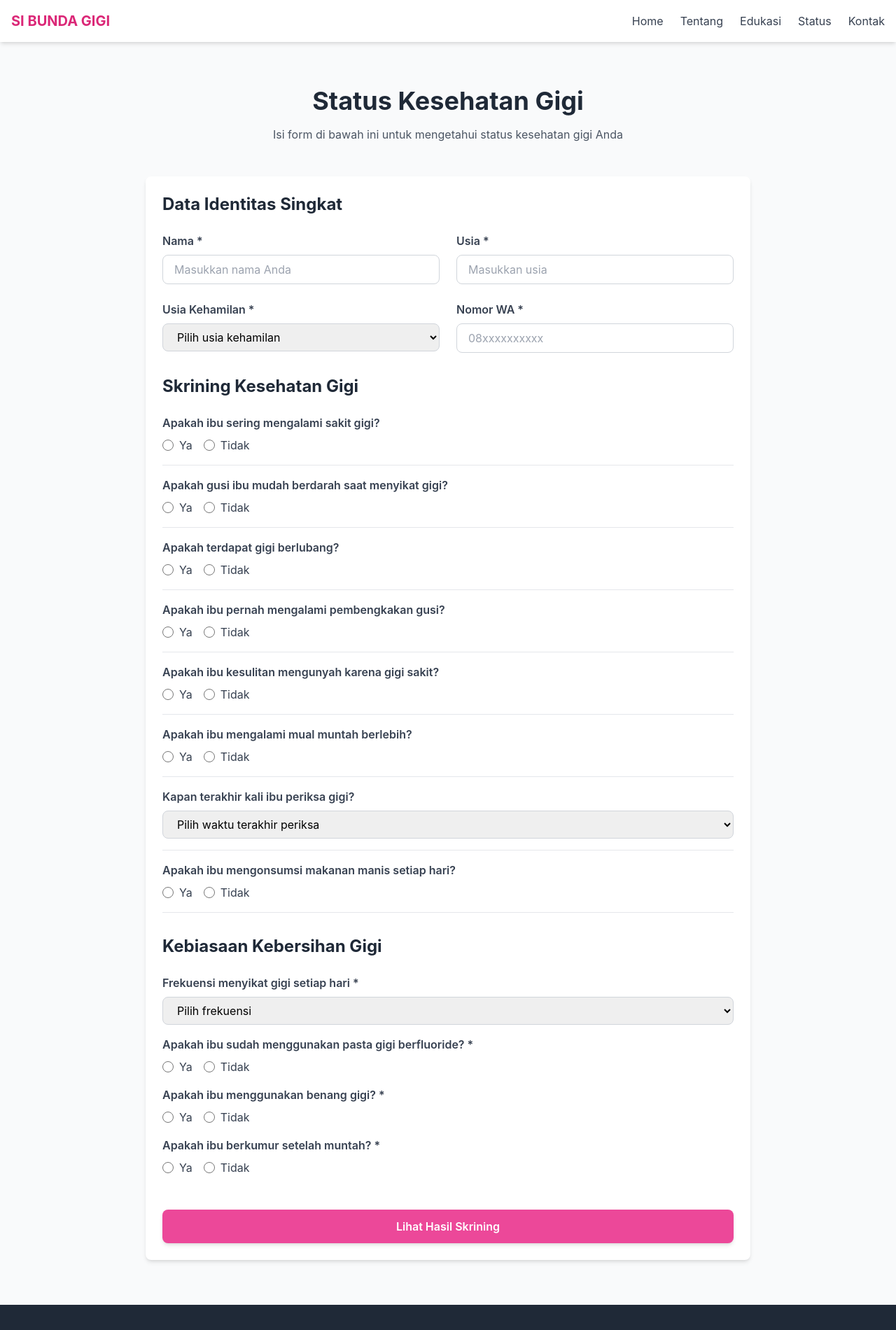
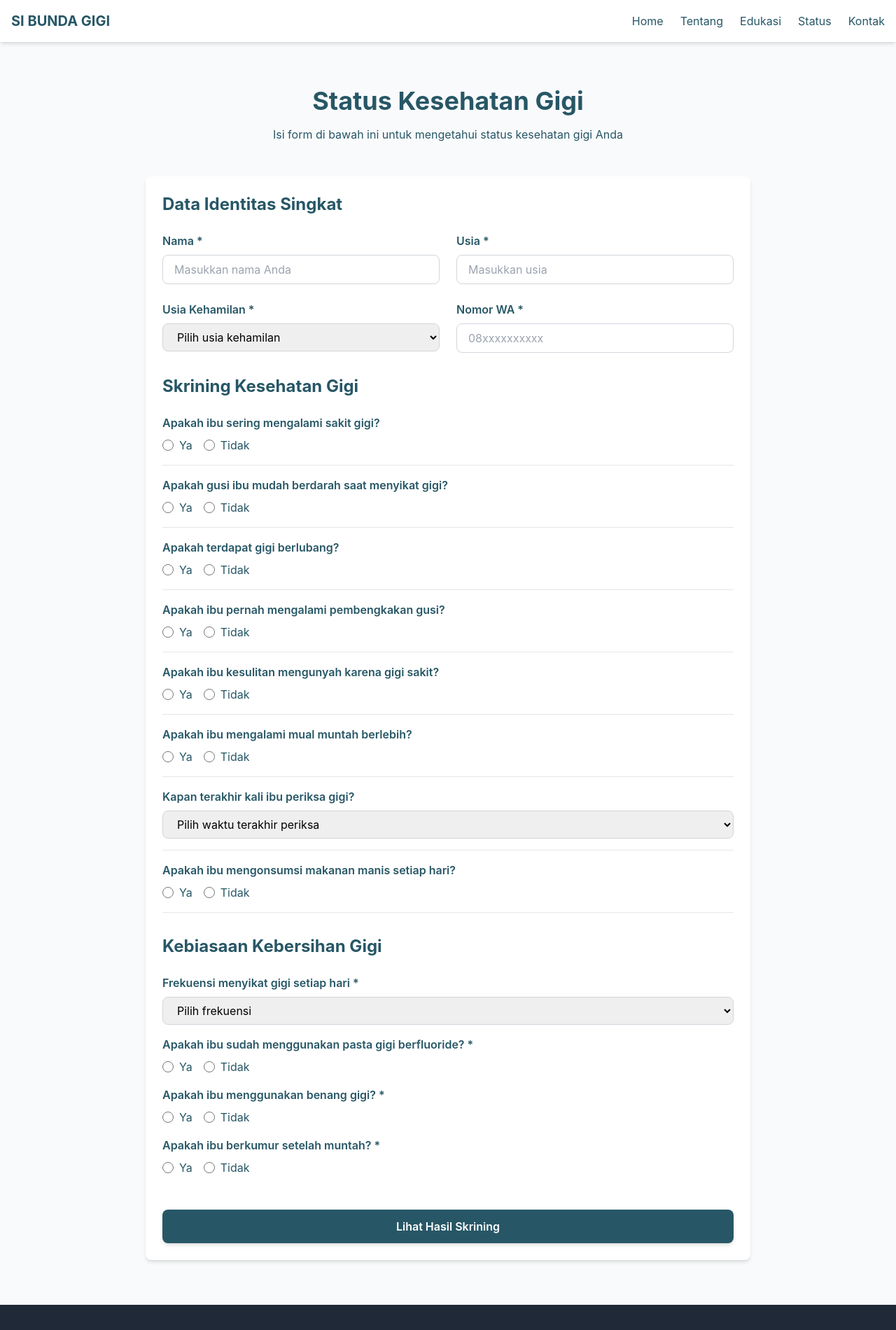
Before and after one commit to DrRhea/dentalcare-app, a Next.js app: page /status in a window 1280 px wide. Shown: the top 1900 px of the page at 70% size. Built offline with nearby package versions, Linux system fonts and the light colour scheme.

Commit message:
style: ubah skema warna menjadi primary #fef5ee dan secondary #275766, semua text menggunakan warna secondary

```diff
--- a/src/app/page.jsx
+++ b/src/app/page.jsx
@@ -4,7 +4,7 @@ import Image from 'next/image'
 
 export default function Home() {
   return (
-    <div className="bg-gradient-to-b from-pink-50 to-white">
+    <div className="bg-gradient-to-b from-primary to-white">
       {/* Hero Section */}
       <section className="relative h-screen min-h-[100vh] w-full overflow-hidden">
         <Image
@@ -18,7 +18,7 @@ export default function Home() {
 
       {/* Apa itu Kesehatan Gigi - 3 Kolom Card */}
       <section className="container mx-auto px-4 py-16">
-        <h2 className="text-3xl font-bold text-center text-gray-800 mb-12">
+        <h2 className="text-3xl font-bold text-center text-secondary mb-12">
           Apa itu Kesehatan Gigi?
         </h2>
         <div className="grid grid-cols-1 md:grid-cols-3 gap-8">
@@ -39,7 +39,7 @@ export default function Home() {
 
       {/* Video Edukasi Section */}
       <section className="container mx-auto px-4 py-16 bg-white">
-        <h2 className="text-3xl font-bold text-center text-gray-800 mb-12">
+        <h2 className="text-3xl font-bold text-center text-secondary mb-12">
           Video Edukasi
         </h2>
         <div className="max-w-6xl mx-auto">
--- a/src/app/status/page.jsx
+++ b/src/app/status/page.jsx
@@ -126,7 +126,7 @@ export default function Status() {
       <div className="bg-gray-50 min-h-screen py-16">
         <div className="container mx-auto px-4 max-w-4xl">
           <Card>
-            <h1 className="text-3xl font-bold text-center text-gray-800 mb-8">
+            <h1 className="text-3xl font-bold text-center text-secondary mb-8">
               Hasil Skrining Kesehatan Gigi
             </h1>
 
@@ -139,11 +139,11 @@ export default function Status() {
 
               <div className="space-y-4 mb-8">
                 <div className="border-b pb-4">
-                  <h3 className="font-semibold text-gray-700 mb-2">Data Identitas</h3>
-                  <p className="text-gray-600"><strong>Nama:</strong> {formData.nama || 'Tidak diisi'}</p>
-                  <p className="text-gray-600"><strong>Usia:</strong> {formData.usia || 'Tidak diisi'} tahun</p>
-                  <p className="text-gray-600"><strong>Usia Kehamilan:</strong> {formData.usiaKehamilan || 'Tidak diisi'}</p>
-                  <p className="text-gray-600"><strong>Nomor WA:</strong> {formData.nomorWA || 'Tidak diisi'}</p>
+                  <h3 className="font-semibold text-secondary mb-2">Data Identitas</h3>
+                  <p className="text-secondary"><strong>Nama:</strong> {formData.nama || 'Tidak diisi'}</p>
+                  <p className="text-secondary"><strong>Usia:</strong> {formData.usia || 'Tidak diisi'} tahun</p>
+                  <p className="text-secondary"><strong>Usia Kehamilan:</strong> {formData.usiaKehamilan || 'Tidak diisi'}</p>
+                  <p className="text-secondary"><strong>Nomor WA:</strong> {formData.nomorWA || 'Tidak diisi'}</p>
                 </div>
               </div>
             </div>
@@ -191,10 +191,10 @@ export default function Status() {
   return (
     <div className="bg-gray-50 min-h-screen py-16">
       <div className="container mx-auto px-4 max-w-4xl">
-        <h1 className="text-4xl font-bold text-center text-gray-800 mb-4">
+        <h1 className="text-4xl font-bold text-center text-secondary mb-4">
           Status Kesehatan Gigi
         </h1>
-        <p className="text-center text-gray-600 mb-12">
+        <p className="text-center text-secondary mb-12">
           Isi form di bawah ini untuk mengetahui status kesehatan gigi Anda
         </p>
 
@@ -202,10 +202,10 @@ export default function Status() {
           <form onSubmit={handleSubmit} className="space-y-8">
             {/* Data Identitas Singkat */}
             <div>
-              <h2 className="text-2xl font-bold text-gray-800 mb-6">Data Identitas Singkat</h2>
+              <h2 className="text-2xl font-bold text-secondary mb-6">Data Identitas Singkat</h2>
               <div className="grid grid-cols-1 md:grid-cols-2 gap-6">
                 <div>
-                  <label htmlFor="nama" className="block text-gray-700 font-semibold mb-2">
+                  <label htmlFor="nama" className="block text-secondary font-semibold mb-2">
                     Nama *
                   </label>
                   <input
@@ -215,12 +215,12 @@ export default function Status() {
                     value={formData.nama}
                     onChange={handleChange}
                     required
-                    className="w-full px-4 py-2 border border-gray-300 rounded-lg focus:ring-2 focus:ring-pink-500 focus:border-transparent"
+                    className="w-full px-4 py-2 border border-gray-300 rounded-lg focus:ring-2 focus:ring-secondary focus:border-transparent"
                     placeholder="Masukkan nama Anda"
                   />
                 </div>
                 <div>
-                  <label htmlFor="usia" className="block text-gray-700 font-semibold mb-2">
+                  <label htmlFor="usia" className="block text-secondary font-semibold mb-2">
                     Usia *
                   </label>
                   <input
@@ -230,14 +230,14 @@ export default function Status() {
                     value={formData.usia}
                     onChange={handleChange}
                     required
-                    className="w-full px-4 py-2 border border-gray-300 rounded-lg focus:ring-2 focus:ring-pink-500 focus:border-transparent"
+                    className="w-full px-4 py-2 border border-gray-300 rounded-lg focus:ring-2 focus:ring-secondary focus:border-transparent"
                     placeholder="Masukkan usia"
                     min="1"
                     max="50"
                   />
                 </div>
                 <div>
-                  <label htmlFor="usiaKehamilan" className="block text-gray-700 font-semibold mb-2">
+                  <label htmlFor="usiaKehamilan" className="block text-secondary font-semibold mb-2">
                     Usia Kehamilan *
                   </label>
                   <select
@@ -246,7 +246,7 @@ export default function Status() {
                     value={formData.usiaKehamilan}
                     onChange={handleChange}
                     required
-                    className="w-full px-4 py-2 border border-gray-300 rounded-lg focus:ring-2 focus:ring-pink-500 focus:border-transparent"
+                    className="w-full px-4 py-2 border border-gray-300 rounded-lg focus:ring-2 focus:ring-secondary focus:border-transparent"
                   >
                     <option value="">Pilih usia kehamilan</option>
                     <option value="Trimester 1">Trimester 1</option>
@@ -255,7 +255,7 @@ export default function Status() {
                   </select>
                 </div>
                 <div>
-                  <label htmlFor="nomorWA" className="block text-gray-700 font-semibold mb-2">
+                  <label htmlFor="nomorWA" className="block text-secondary font-semibold mb-2">
                     Nomor WA *
                   </label>
                   <input
@@ -265,7 +265,7 @@ export default function Status() {
                     value={formData.nomorWA}
                     onChange={handleChange}
                     required
-                    className="w-full px-4 py-2 border border-gray-300 rounded-lg focus:ring-2 focus:ring-pink-500 focus:border-transparent"
+                    className="w-full px-4 py-2 border border-gray-300 rounded-lg focus:ring-2 focus:ring-secondary focus:border-transparent"
                     placeholder="08xxxxxxxxxx"
                   />
                 </div>
@@ -274,7 +274,7 @@ export default function Status() {
 
             {/* Skrining Kesehatan Gigi */}
             <div>
-              <h2 className="text-2xl font-bold text-gray-800 mb-6">Skrining Kesehatan Gigi</h2>
+              <h2 className="text-2xl font-bold text-secondary mb-6">Skrining Kesehatan Gigi</h2>
               <div className="space-y-4">
                 {[
                   { name: 'sakitGigi', label: 'Apakah ibu sering mengalami sakit gigi?' },
@@ -285,7 +285,7 @@ export default function Status() {
                   { name: 'mualMuntah', label: 'Apakah ibu mengalami mual muntah berlebih?' }
                 ].map((q) => (
                   <div key={q.name} className="border-b pb-4">
-                    <label className="block text-gray-700 font-semibold mb-2">{q.label}</label>
+                    <label className="block text-secondary font-semibold mb-2">{q.label}</label>
                     <div className="flex gap-4">
                       <label className="flex items-center">
                         <input
@@ -294,9 +294,9 @@ export default function Status() {
                           value="Ya"
                           checked={formData[q.name] === 'Ya'}
                           onChange={handleChange}
-                          className="mr-2 w-4 h-4 text-pink-600"
+                          className="mr-2 w-4 h-4 text-secondary"
                         />
-                        <span className="text-gray-700">Ya</span>
+                        <span className="text-secondary">Ya</span>
                       </label>
                       <label className="flex items-center">
                         <input
@@ -305,16 +305,16 @@ export default function Status() {
                           value="Tidak"
                           checked={formData[q.name] === 'Tidak'}
                           onChange={handleChange}
-                          className="mr-2 w-4 h-4 text-pink-600"
+                          className="mr-2 w-4 h-4 text-secondary"
                         />
-                        <span className="text-gray-700">Tidak</span>
+                        <span className="text-secondary">Tidak</span>
                       </label>
                     </div>
                   </div>
                 ))}
 
                 <div className="border-b pb-4">
-                  <label htmlFor="terakhirPeriksa" className="block text-gray-700 font-semibold mb-2">
+                  <label htmlFor="terakhirPeriksa" className="block text-secondary font-semibold mb-2">
                     Kapan terakhir kali ibu periksa gigi?
                   </label>
                   <select
@@ -323,7 +323,7 @@ export default function Status() {
                     value={formData.terakhirPeriksa}
                     onChange={handleChange}
                     required
-                    className="w-full px-4 py-2 border border-gray-300 rounded-lg focus:ring-2 focus:ring-pink-500 focus:border-transparent"
+                    className="w-full px-4 py-2 border border-gray-300 rounded-lg focus:ring-2 focus:ring-secondary focus:border-transparent"
                   >
                     <option value="">Pilih waktu terakhir periksa</option>
                     <option value="Kurang dari 3 bulan">Kurang dari 3 bulan</option>
@@ -334,7 +334,7 @@ export default function Status() {
                 </div>
 
                 <div className="border-b pb-4">
-                  <label className="block text-gray-700 font-semibold mb-2">
+                  <label className="block text-secondary font-semibold mb-2">
                     Apakah ibu mengonsumsi makanan manis setiap hari?
                   </label>
                   <div className="flex gap-4">
@@ -346,9 +346,9 @@ export default function Status() {
                         checked={formData.makananManis === 'Ya'}
                         onChange={handleChange}
                         required
-                        className="mr-2 w-4 h-4 text-pink-600"
+                        className="mr-2 w-4 h-4 text-secondary"
                       />
-                      <span className="text-gray-700">Ya</span>
+                      <span className="text-secondary">Ya</span>
                     </label>
                     <label className="flex items-center">
                       <input
@@ -358,9 +358,9 @@ export default function Status() {
                         checked={formData.makananManis === 'Tidak'}
                         onChange={handleChange}
                         required
-                        className="mr-2 w-4 h-4 text-pink-600"
+                        className="mr-2 w-4 h-4 text-secondary"
                       />
-                      <span className="text-gray-700">Tidak</span>
+                      <span className="text-secondary">Tidak</span>
                     </label>
                   </div>
                 </div>
@@ -369,10 +369,10 @@ export default function Status() {
 
             {/* Kebiasaan Kebersihan Gigi */}
             <div>
-              <h2 className="text-2xl font-bold text-gray-800 mb-6">Kebiasaan Kebersihan Gigi</h2>
+              <h2 className="text-2xl font-bold text-secondary mb-6">Kebiasaan Kebersihan Gigi</h2>
               <div className="space-y-4">
                 <div>
-                  <label htmlFor="frekuensiSikat" className="block text-gray-700 font-semibold mb-2">
+                  <label htmlFor="frekuensiSikat" className="block text-secondary font-semibold mb-2">
                     Frekuensi menyikat gigi setiap hari *
                   </label>
                   <select
@@ -381,7 +381,7 @@ export default function Status() {
                     value={formData.frekuensiSikat}
                     onChange={handleChange}
                     required
-                    className="w-full px-4 py-2 border border-gray-300 rounded-lg focus:ring-2 focus:ring-pink-500 focus:border-transparent"
+                    className="w-full px-4 py-2 border border-gray-300 rounded-lg focus:ring-2 focus:ring-secondary focus:border-transparent"
                   >
                     <option value="">Pilih frekuensi</option>
                     <option value="1×">1×</option>
@@ -392,7 +392,7 @@ export default function Status() {
                 </div>
 
                 <div>
-                  <label className="block text-gray-700 font-semibold mb-2">
+                  <label className="block text-secondary font-semibold mb-2">
                     Apakah ibu sudah menggunakan pasta gigi berfluoride? *
                   </label>
                   <div className="flex gap-4">
@@ -404,9 +404,9 @@ export default function Status() {
                         checked={formData.pastaGigiFluoride === 'Ya'}
                         onChange={handleChange}
                         required
-                        className="mr-2 w-4 h-4 text-pink-600"
+                        className="mr-2 w-4 h-4 text-secondary"
                       />
-                      <span className="text-gray-700">Ya</span>
+                      <span className="text-secondary">Ya</span>
                     </label>
                     <label className="flex items-center">
                       <input
@@ -416,15 +416,15 @@ export default function Status() {
                         checked={formData.pastaGigiFluoride === 'Tidak'}
                         onChange={handleChange}
                         required
-                        className="mr-2 w-4 h-4 text-pink-600"
+                        className="mr-2 w-4 h-4 text-secondary"
                       />
-                      <span className="text-gray-700">Tidak</span>
+                      <span className="text-secondary">Tidak</span>
                     </label>
                   </div>
                 </div>
 
                 <div>
-                  <label className="block text-gray-700 font-semibold mb-2">
+                  <label className="block text-secondary font-semibold mb-2">
                     Apakah ibu menggunakan benang gigi? *
                   </label>
                   <div className="flex gap-4">
@@ -436,9 +436,9 @@ export default function Status() {
                         checked={formData.benangGigi === 'Ya'}
                         onChange={handleChange}
                         required
-                        className="mr-2 w-4 h-4 text-pink-600"
+                        className="mr-2 w-4 h-4 text-secondary"
                       />
-                      <span className="text-gray-700">Ya</span>
+                      <span className="text-secondary">Ya</span>
                     </label>
                     <label className="flex items-center">
                       <input
@@ -448,15 +448,15 @@ export default function Status() {
                         checked={formData.benangGigi === 'Tidak'}
                         onChange={handleChange}
                         required
-                        className="mr-2 w-4 h-4 text-pink-600"
+                        className="mr-2 w-4 h-4 text-secondary"
                       />
-                      <span className="text-gray-700">Tidak</span>
+                      <span className="text-secondary">Tidak</span>
                     </label>
                   </div>
                 </div>
 
                 <div>
-                  <label className="block text-gray-700 font-semibold mb-2">
+                  <label className="block text-secondary font-semibold mb-2">
                     Apakah ibu berkumur setelah muntah? *
                   </label>
                   <div className="flex gap-4">
@@ -468,9 +468,9 @@ export default function Status() {
                         checked={formData.kumurSetelahMuntah === 'Ya'}
                         onChange={handleChange}
                         required
-                        className="mr-2 w-4 h-4 text-pink-600"
+                        className="mr-2 w-4 h-4 text-secondary"
                       />
-                      <span className="text-gray-700">Ya</span>
+                      <span className="text-secondary">Ya</span>
                     </label>
                     <label className="flex items-center">
                       <input
@@ -480,9 +480,9 @@ export default function Status() {
                         checked={formData.kumurSetelahMuntah === 'Tidak'}
                         onChange={handleChange}
                         required
-                        className="mr-2 w-4 h-4 text-pink-600"
+                        className="mr-2 w-4 h-4 text-secondary"
                       />
-                      <span className="text-gray-700">Tidak</span>
+                      <span className="text-secondary">Tidak</span>
                     </label>
                   </div>
                 </div>
--- a/src/components/Button.jsx
+++ b/src/components/Button.jsx
@@ -11,9 +11,9 @@ export default function Button({
   const baseClasses = "px-6 py-3 rounded-lg font-semibold transition-all duration-200 inline-block text-center"
 
   const variants = {
-    primary: "bg-pink-500 text-white hover:bg-pink-600 shadow-md hover:shadow-lg",
+    primary: "bg-secondary text-white hover:bg-secondary/90 shadow-md hover:shadow-lg",
     secondary: "bg-gray-200 text-gray-800 hover:bg-gray-300",
-    outline: "border-2 border-pink-500 text-pink-600 hover:bg-pink-50"
+    outline: "border-2 border-secondary text-secondary hover:bg-primary"
   }
 
   const classes = `${baseClasses} ${variants[variant]} ${className}`
--- a/src/components/Card.jsx
+++ b/src/components/Card.jsx
@@ -2,10 +2,10 @@ export default function Card({ title, description, children, className = "" }) {
   return (
     <div className={`bg-white rounded-lg shadow-md p-6 hover:shadow-lg transition-shadow ${className}`}>
       {title && (
-        <h3 className="text-xl font-semibold text-gray-800 mb-3">{title}</h3>
+        <h3 className="text-xl font-semibold text-secondary mb-3">{title}</h3>
       )}
       {description && (
-        <p className="text-gray-600 mb-4">{description}</p>
+        <p className="text-secondary mb-4">{description}</p>
       )}
       {children}
     </div>
--- a/src/components/Navbar.jsx
+++ b/src/components/Navbar.jsx
@@ -5,23 +5,23 @@ export default function Navbar() {
     <nav className="bg-white shadow-md sticky top-0 z-50">
       <div className="container mx-auto px-4 py-4">
         <div className="flex items-center justify-between">
-          <Link href="/" className="text-xl font-bold text-pink-600">
+          <Link href="/" className="text-xl font-bold text-secondary">
             SI BUNDA GIGI
           </Link>
           <div className="hidden md:flex space-x-6">
-            <Link href="/" className="text-gray-700 hover:text-pink-600 transition">
+            <Link href="/" className="text-secondary hover:text-secondary/80 transition">
               Home
             </Link>
-            <Link href="/about" className="text-gray-700 hover:text-pink-600 transition">
+            <Link href="/about" className="text-secondary hover:text-secondary/80 transition">
               Tentang
             </Link>
-            <Link href="/edukasi" className="text-gray-700 hover:text-pink-600 transition">
+            <Link href="/edukasi" className="text-secondary hover:text-secondary/80 transition">
               Edukasi
             </Link>
-            <Link href="/status" className="text-gray-700 hover:text-pink-600 transition">
+            <Link href="/status" className="text-secondary hover:text-secondary/80 transition">
               Status
             </Link>
-            <Link href="/contact" className="text-gray-700 hover:text-pink-600 transition">
+            <Link href="/contact" className="text-secondary hover:text-secondary/80 transition">
               Kontak
             </Link>
           </div>
```
Also changed, not shown: src/app/about/page.jsx (+4 -4 lines), src/app/contact/page.jsx (+14 -14 lines), src/app/edukasi/page.jsx (+5 -5 lines), src/app/konsultasi/page.jsx (+9 -9 lines), src/app/pretest/page.jsx (+10 -10 lines), tailwind.config.js (+6 -1 lines).
